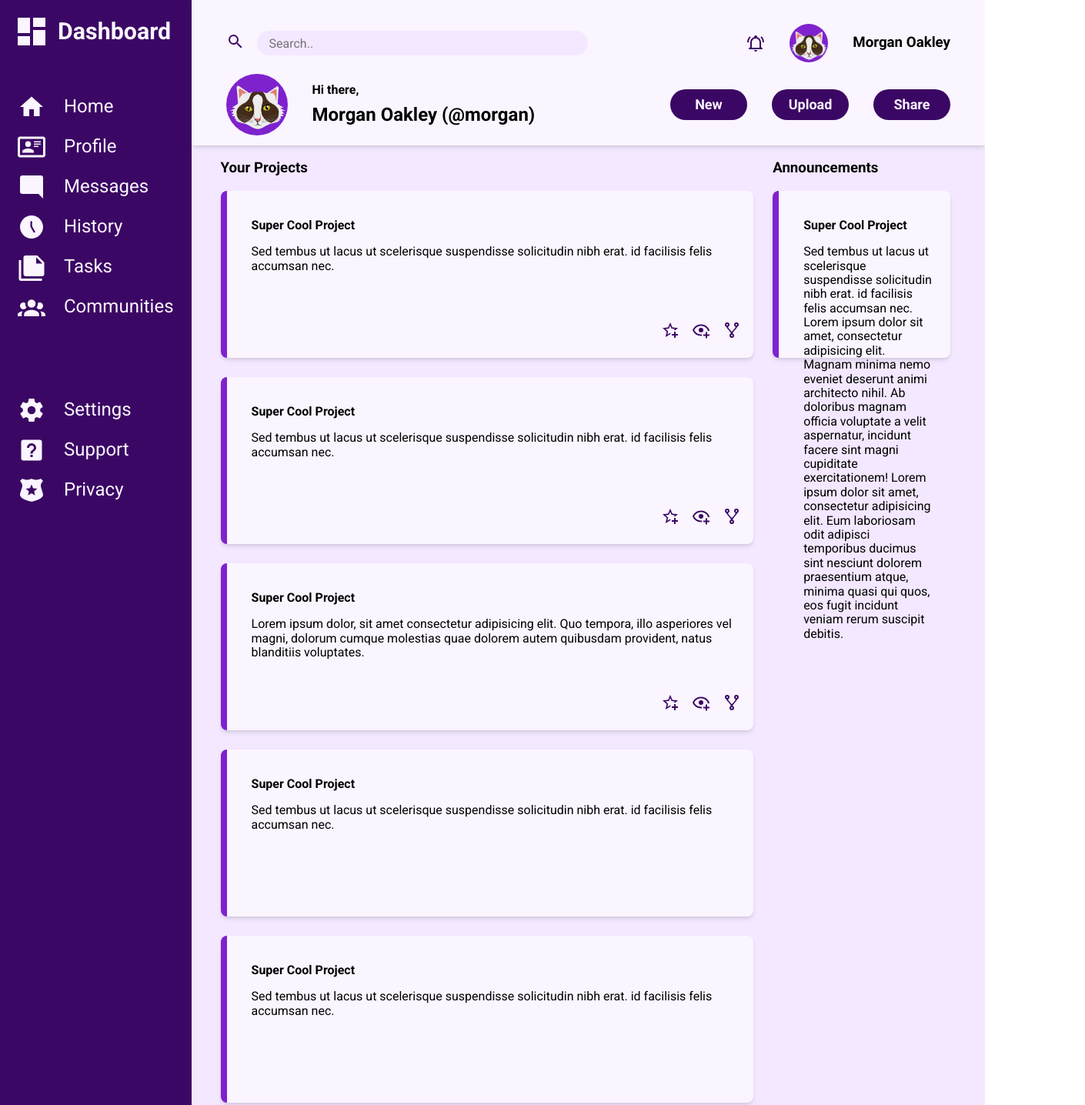
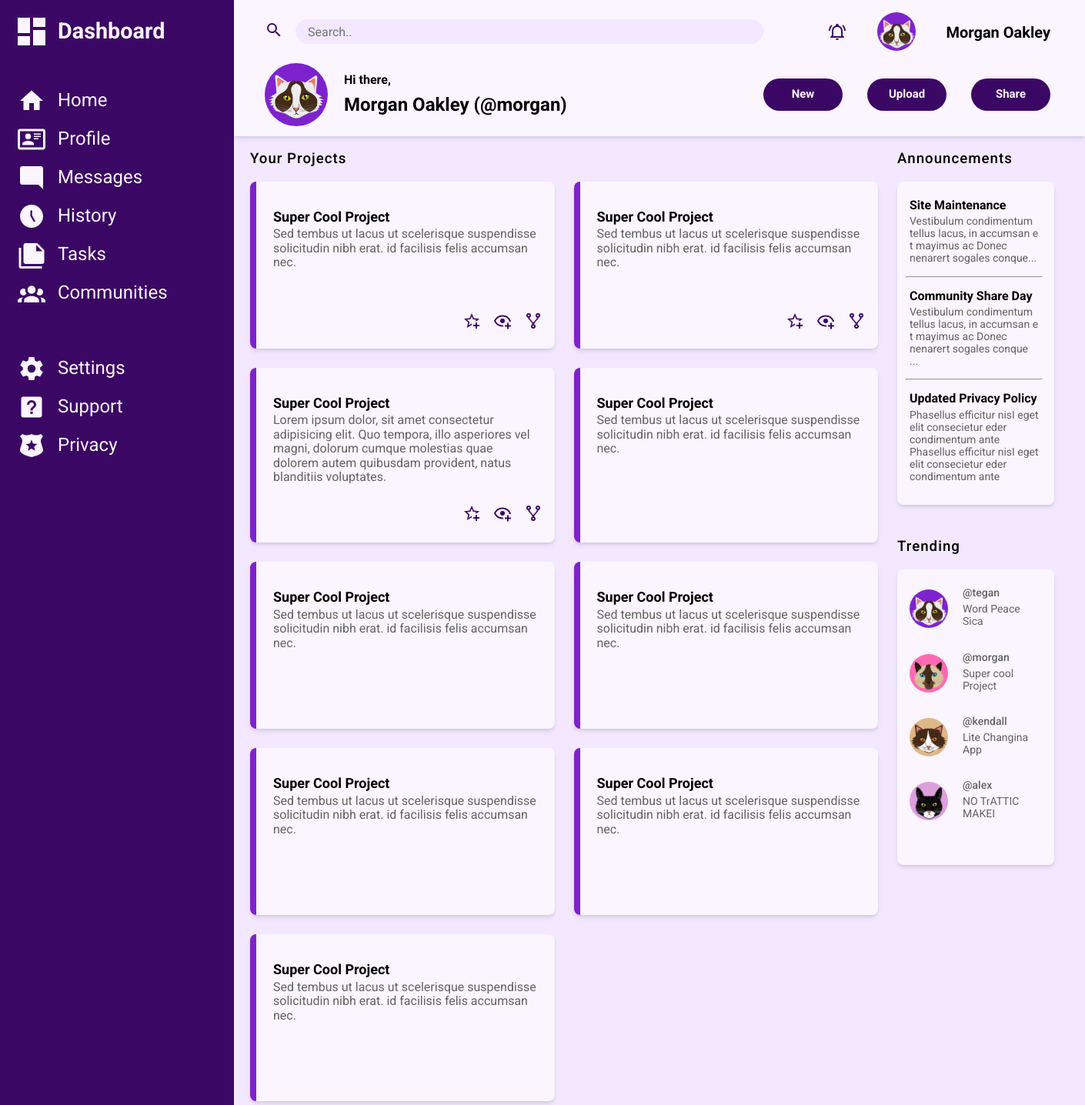
Before and after one commit to Vladimire87/Project-Admin-Dashboard, a plain HTML site: page index.html in a window 1280 px wide. Shown: the top 1436 px of the page at 77% size, 1410 px wide, since content can reach past the window. Drawn offline with nearby package versions, Linux system fonts and the light colour scheme.

Commit message:
mvp done

```diff
--- a/css/style.css
+++ b/css/style.css
@@ -35,33 +35,40 @@
     rgba(0, 0, 0, 0.06) 0px 2px 4px -1px;
   display: grid;
   align-items: center;
-  padding-left: 2.8125em;
+  padding-left: 40px;
   padding-right: 2.8125em;
   padding-bottom: 0.8em;
-  padding-top: 16px;
   grid-template-rows: repeat(2, 1fr);
   grid-template-columns: repeat(2, 1fr);
+}
+
+.header p {
+  color: black;
+}
+
+.user-name {
+  color: black;
+  font-size: 20px;
+  font-weight: bold;
 }
 
 .sidebar {
   grid-area: sidebar;
   background-color: var(--purple-950);
-  gap: 1rem;
   padding: 1.4375rem;
   color: var(--purple-50);
-  position: sticky;
-  top: 0;
+  min-width: 258px;
 }
 
 .sidebar-logo {
   display: flex;
   align-items: center;
   gap: 1em;
-  margin-bottom: 62px;
+  margin-bottom: 54px;
 }
 
 .dashboard-text {
-  font-size: 1.9em;
+  font-size: 1.8em;
   font-weight: bold;
   color: var(--purple-50);
 }
@@ -103,11 +110,11 @@
 .projects {
   grid-area: projects;
   background-color: var(--purple-100);
-  padding-left: 38px;
-  padding-right: 2.8125em;
+  padding-left: 21px;
+  padding-right: 40px;
   padding-bottom: 66px;
   display: grid;
-  grid-template-columns: 3fr 1fr;
+  grid-template-columns: 4fr 1fr;
   column-gap: 25px;
 }
 
@@ -131,15 +138,15 @@ ul {
 li {
   display: flex;
   align-items: center;
-  gap: 1.5rem;
+  gap: 1rem;
   list-style: none;
   font-size: 1.5em;
-  padding-bottom: 1rem;
+  padding-bottom: 14px;
   cursor: pointer;
 }
 
 .side-bar-settings {
-  margin-top: 82px;
+  margin-top: 48px;
 }
 
 .search-header {
@@ -158,8 +165,7 @@ li {
 input[type="search"] {
   border-radius: 25px;
   width: 100%;
-  min-width: 150px;
-  max-width: 608px;
+  min-width: 608px;
   height: 32px;
   border: none;
   background-color: var(--purple-100);
@@ -175,7 +181,7 @@ input[type="search"]:focus {
   display: flex;
   align-items: center;
   justify-content: end;
-  gap: 2em;
+  gap: 40px;
 }
 
 .right-header-avatar svg {
@@ -198,14 +204,14 @@ input[type="search"]:focus {
 .left-header-avatar {
   display: flex;
   align-items: center;
-  gap: 2em;
+  gap: 21px;
 }
 
 .avatar-left {
   border-radius: 50%;
   background-color: var(--purple-700);
-  min-width: 80px;
-  min-height: 80px;
+  min-width: 82px;
+  min-height: 82px;
   background-image: url(../img/61331-removebg-preview.png);
   background-position: -3px 0px;
   background-size: 170px 170px;
@@ -243,17 +249,29 @@ button {
   background-color: var(--purple-950);
   cursor: pointer;
   color: var(--purple-50);
-  font-size: 18px;
+  font-size: 15px;
   font-weight: bold;
-  border-radius: 20px;
+  border-radius: 50px;
   border: none;
-  min-width: 100px;
-  min-height: 40px;
+  min-width: 103px;
+  min-height: 42px;
+}
+
+h3 {
+  letter-spacing: 1px;
+  font-weight: 500;
 }
 
 h4 {
   margin: 0;
   padding: 0;
+  font-size: 18px;
+}
+
+p {
+  color: #636363;
+  margin-bottom: 0px;
+  margin-top: 3px;
 }
 
 .card {
@@ -262,14 +280,14 @@ h4 {
     rgba(0, 0, 0, 0.06) 0px 2px 4px -1px;
   border-radius: 8px;
   border-left: 8px solid var(--purple-700);
-  height: 217px;
+  min-height: 217px;
   display: grid;
   grid-template-rows: 2fr 1fr;
 }
 
 .card-content {
   padding-top: 36px;
-  padding-left: 32px;
+  padding-left: 22px;
   padding-right: 20px;
 }
 
@@ -287,3 +305,63 @@ h4 {
   height: 1.5em;
   cursor: pointer;
 }
+
+.announcements-right {
+  display: flex;
+  flex-direction: column;
+  gap: 25px;
+}
+
+.announcements-card {
+  background-color: var(--purple-50);
+  box-shadow: rgba(0, 0, 0, 0.1) 0px 4px 6px -1px,
+    rgba(0, 0, 0, 0.06) 0px 2px 4px -1px;
+  border-radius: 8px;
+  padding-top: 22px;
+  padding-left: 16px;
+  padding-right: 20px;
+  padding-bottom: 29px;
+}
+
+.announcements-card-content h4 {
+  font-size: 16px;
+}
+
+.announcements-card-content p {
+  font-size: 14px;
+}
+
+hr {
+  margin: -5px;
+  margin-bottom: 15px;
+  margin-top: 15px;
+  color: #636363;
+}
+
+.trending {
+  display: flex;
+  align-items: center;
+  gap: 19px;
+  padding-bottom: 25px;
+}
+
+.avatars-trending {
+  border-radius: 50%;
+  background-color: var(--purple-700);
+  min-width: 50px;
+  min-height: 50px;
+  background-image: url(../img/61331-removebg-preview.png);
+  background-position: -3px 0px;
+  background-size: 110px 110px;
+  background-repeat: no-repeat;
+}
+
+.avatars-trending-names * {
+  margin: 0;
+  padding: 0;
+  padding-bottom: 5px;
+}
+
+.avatars-trending-names p:first-child {
+  font-weight: 500;
+}
--- a/index.html
+++ b/index.html
@@ -52,7 +52,7 @@
             />
           </svg>
           <div class="avatar-right"></div>
-          <h3>Morgan Oakley</h3>
+          <p class="user-name">Morgan Oakley</p>
         </div>
 
         <div class="left-header-avatar">
@@ -319,21 +319,88 @@
           </div>
         </div>
         <div class="announcements-right">
-          <div class="card">
-            <div class="card-content">
-              <h4>Super Cool Project</h4>
-              <p>
-                Sed tembus ut lacus ut scelerisque suspendisse solicitudin nibh
-                erat. id facilisis felis accumsan nec. Lorem ipsum dolor sit
-                amet, consectetur adipisicing elit. Magnam minima nemo eveniet
-                deserunt animi architecto nihil. Ab doloribus magnam officia
-                voluptate a velit aspernatur, incidunt facere sint magni
-                cupiditate exercitationem! Lorem ipsum dolor sit amet,
-                consectetur adipisicing elit. Eum laboriosam odit adipisci
-                temporibus ducimus sint nesciunt dolorem praesentium atque,
-                minima quasi qui quos, eos fugit incidunt veniam rerum suscipit
-                debitis.
-              </p>
+          <div>
+            <div class="announcements-card">
+              <div class="announcements-card-content">
+                <div>
+                  <h4>Site Maintenance</h4>
+                  <p>
+                    Vestibulum condimentum tellus lacus, in accumsan e t mayimus
+                    ac Donec nenarert sogales conque...
+                  </p>
+                </div>
+                <hr />
+                <div>
+                  <h4>Community Share Day</h4>
+                  <p>
+                    Vestibulum condimentum tellus lacus, in accumsan e t mayimus
+                    ac Donec nenarert sogales conque ...
+                  </p>
+                </div>
+                <hr />
+                <div>
+                  <h4>Updated Privacy Policy</h4>
+                  <p>
+                    Phasellus efficitur nisI eget elit consecietur eder
+                    condimentum ante Phasellus efficitur nisI eget elit
+                    consecietur eder condimentum ante
+                  </p>
+                </div>
+              </div>
+            </div>
+          </div>
+
+          <div>
+            <div><h3>Trending</h3></div>
+            <div class="announcements-card">
+              <div class="announcements-card-content">
+                <div class="trending">
+                  <div class="avatars-trending"></div>
+                  <div class="avatars-trending-names">
+                    <p>@tegan</p>
+                    <p>Word Peace Sica</p>
+                  </div>
+                </div>
+                <div class="trending">
+                  <div
+                    class="avatars-trending"
+                    style="
+                      background-color: hotpink;
+                      background-position: -55px -0px;
+                    "
+                  ></div>
+                  <div class="avatars-trending-names">
+                    <p>@morgan</p>
+                    <p>Super cool Project</p>
+                  </div>
+                </div>
+                <div class="trending">
+                  <div
+                    class="avatars-trending"
+                    style="
+                      background-color: burlywood;
+                      background-position: -55px -54px;
+                    "
+                  ></div>
+                  <div class="avatars-trending-names">
+                    <p>@kendall</p>
+                    <p>Lite Changina App</p>
+                  </div>
+                </div>
+                <div class="trending">
+                  <div
+                    class="avatars-trending"
+                    style="
+                      background-color: plum;
+                      background-position: -3px -52px;
+                    "
+                  ></div>
+                  <div class="avatars-trending-names">
+                    <p>@alex</p>
+                    <p>NO TrATTIC MAKEI</p>
+                  </div>
+                </div>
+              </div>
             </div>
           </div>
         </div>
```
